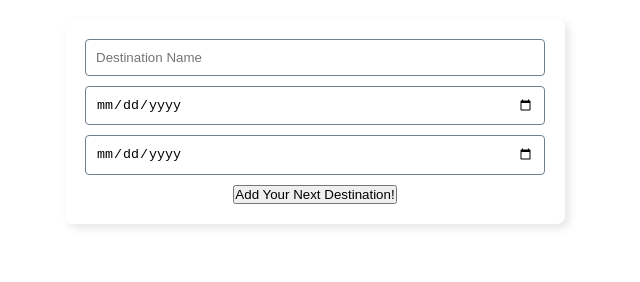
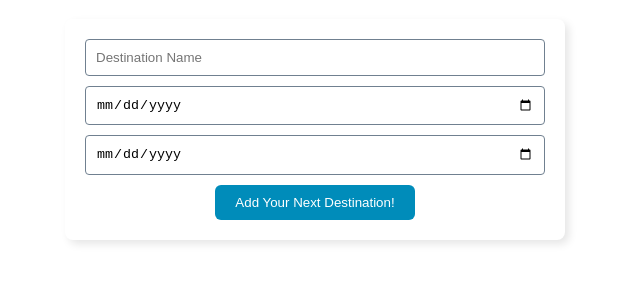
Before and after one commit to phantomhtl/SBA_316, a plain HTML site: page index.html in a window 1280 px wide. Shown: the part 78-360 px from the top of the page, without its empty margins (325-965 px from the left). Drawn offline with Linux system fonts and the light colour scheme.

Commit message:
Editted button

```diff
--- a/styles.css
+++ b/styles.css
@@ -31,3 +31,16 @@ h1 {
   width: 100%;
   box-sizing: border-box;
 }
+#destination-form button {
+  padding: 10px 20px;
+  background-color: #008cba;
+  border: none;
+  color: white;
+  border-radius: 6px;
+  cursor: pointer;
+  transition: background-color 0.5s ease;
+}
+
+#destination-form button:hover {
+  background-color: #116ccd;
+}
```
